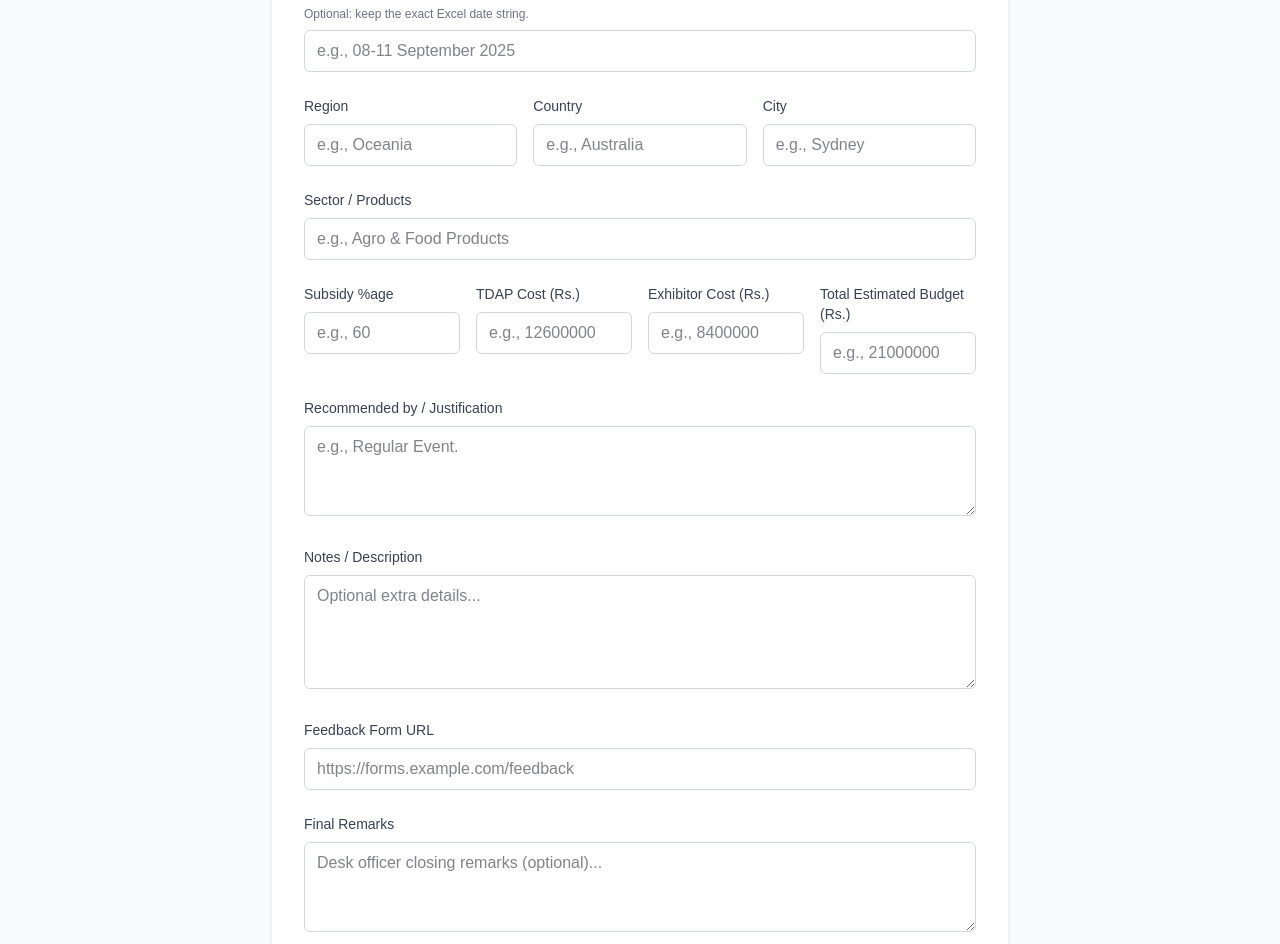
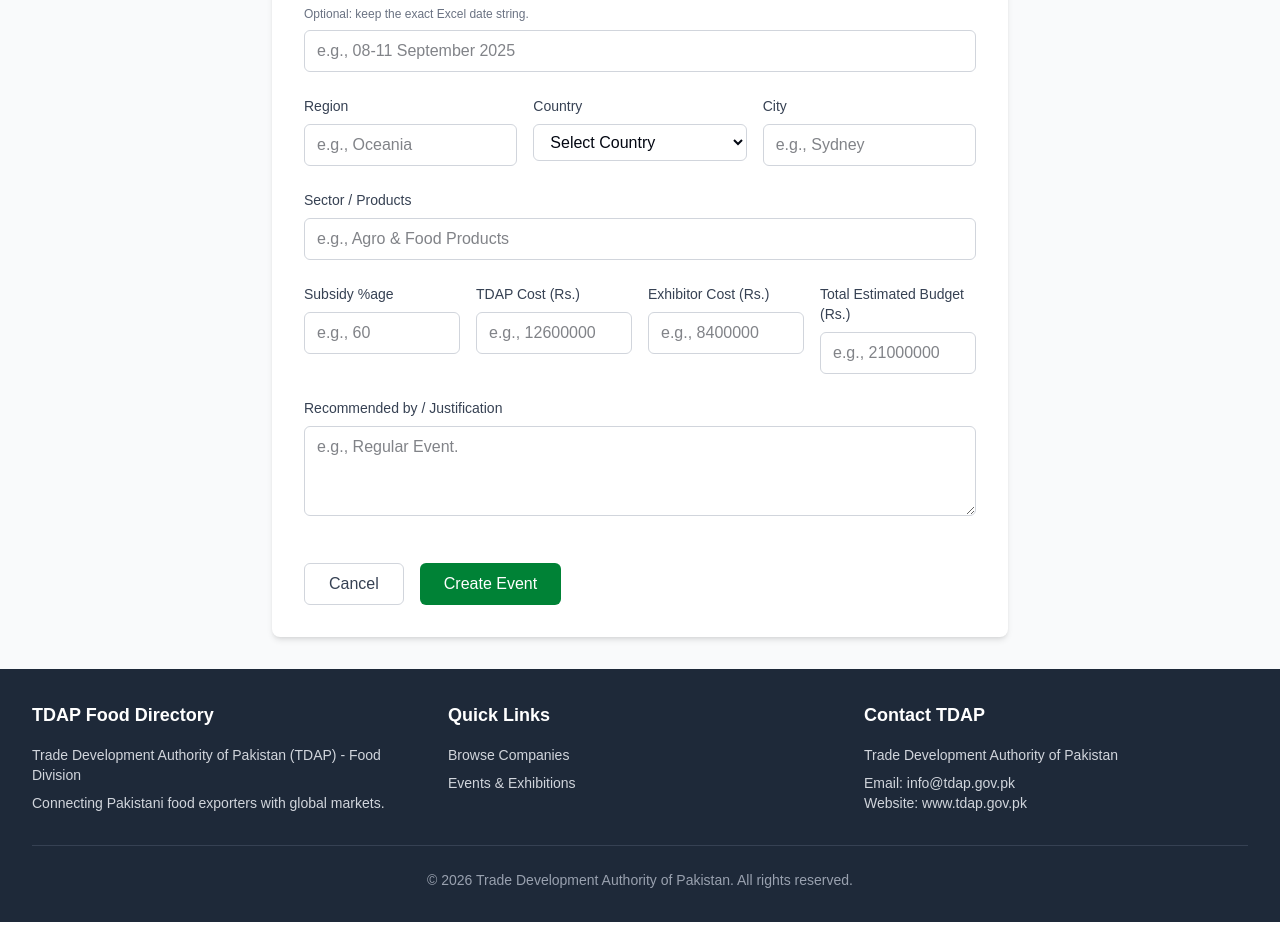
Before and after one commit to ahsan-qwerty/food-directory, a Next.js app: page /events/create in a window 1280 px wide. Shown: the part 528-1472 px from the top of the page. After the commit the page ends 1450 px from the top, so only its background shows below. Built offline with nearby package versions, Linux system fonts and the light colour scheme.

Commit message:
added create event

```diff
--- a/src/app/events/[id]/edit/page.js
+++ b/src/app/events/[id]/edit/page.js
@@ -2,6 +2,23 @@
 
 import { useState, useEffect } from 'react';
 import { useRouter, useParams } from 'next/navigation';
+
+const COUNTRY_OPTIONS = [
+    'Australia',
+    'China',
+    'Japan',
+    'Lebanon',
+    'Malaysia',
+    'Morocco',
+    'Philippines',
+    'Qatar',
+    'Saudi Arabia',
+    'South Africa',
+    'Sri Lanka',
+    'United Arab Emirates',
+    'United Kingdom',
+    'United States',
+];
 
 export default function EditEventPage() {
     const router = useRouter();
@@ -32,6 +49,10 @@
         feedbackFormUrl: '',
         finalRemarks: '',
     });
+
+    const countryOptions = Array.from(
+        new Set([...(formData.country ? [formData.country] : []), ...COUNTRY_OPTIONS].filter(Boolean))
+    );
 
     useEffect(() => {
         async function fetchEvent() {
@@ -274,14 +295,17 @@
                                 <label className="block text-sm font-medium text-gray-700 mb-2">
                                     Country
                                 </label>
-                                <input
-                                    type="text"
+                                <select
                                     name="country"
                                     value={formData.country}
                                     onChange={handleChange}
                                     className="w-full px-3 py-2 text-gray-950 border border-gray-300 rounded-md focus:outline-none focus:ring-2 focus:ring-green-500"
-                                    placeholder="e.g., Australia"
-                                />
+                                >
+                                    <option value="">Select Country</option>
+                                    {countryOptions.map((c) => (
+                                        <option key={c} value={c}>{c}</option>
+                                    ))}
+                                </select>
                             </div>
                             <div>
                                 <label className="block text-sm font-medium text-gray-700 mb-2">
--- a/src/app/events/create/page.js
+++ b/src/app/events/create/page.js
@@ -2,6 +2,23 @@
 
 import { useState } from 'react';
 import { useRouter } from 'next/navigation';
+
+const COUNTRY_OPTIONS = [
+    'Australia',
+    'China',
+    'Japan',
+    'Lebanon',
+    'Malaysia',
+    'Morocco',
+    'Philippines',
+    'Qatar',
+    'Saudi Arabia',
+    'South Africa',
+    'Sri Lanka',
+    'United Arab Emirates',
+    'United Kingdom',
+    'United States',
+];
 
 export default function CreateEventPage() {
     const router = useRouter();
@@ -24,8 +41,6 @@
         exhibitorCost: '',
         totalEstimatedBudget: '',
         recommendedByJustification: '',
-        description: '',
-        feedbackFormUrl: '',
         finalRemarks: '',
     });
 
@@ -61,8 +76,6 @@
                 exhibitorCost: formData.exhibitorCost || null,
                 totalEstimatedBudget: formData.totalEstimatedBudget || null,
                 recommendedByJustification: formData.recommendedByJustification || null,
-                description: formData.description || null,
-                feedbackFormUrl: formData.feedbackFormUrl || null,
                 finalRemarks: formData.finalRemarks || null,
             };
 
@@ -207,14 +220,17 @@
                                 <label className="block text-sm font-medium text-gray-700 mb-2">
                                     Country
                                 </label>
-                                <input
-                                    type="text"
+                                <select
                                     name="country"
                                     value={formData.country}
                                     onChange={handleChange}
                                     className="w-full px-3 py-2 text-gray-950 border border-gray-300 rounded-md focus:outline-none focus:ring-2 focus:ring-green-500"
-                                    placeholder="e.g., Australia"
-                                />
+                                >
+                                    <option value="">Select Country</option>
+                                    {COUNTRY_OPTIONS.map((c) => (
+                                        <option key={c} value={c}>{c}</option>
+                                    ))}
+                                </select>
                             </div>
                             <div>
                                 <label className="block text-sm font-medium text-gray-700 mb-2">
@@ -322,48 +338,6 @@
                             />
                         </div>
 
-                        <div>
-                            <label className="block text-sm font-medium text-gray-700 mb-2">
-                                Notes / Description
-                            </label>
-                            <textarea
-                                name="description"
-                                value={formData.description}
-                                onChange={handleChange}
-                                rows={4}
-                                className="w-full px-3 py-2 text-gray-950 border border-gray-300 rounded-md focus:outline-none focus:ring-2 focus:ring-green-500"
-                                placeholder="Optional extra details..."
-                            />
-                        </div>
-
-                        <div>
-                            <label className="block text-sm font-medium text-gray-700 mb-2">
-                                Feedback Form URL
-                            </label>
-                            <input
-                                type="url"
-                                name="feedbackFormUrl"
-                                value={formData.feedbackFormUrl}
-                                onChange={handleChange}
-                                className="w-full px-3 py-2 text-gray-950 border border-gray-300 rounded-md focus:outline-none focus:ring-2 focus:ring-green-500"
-                                placeholder="https://forms.example.com/feedback"
-                            />
-                        </div>
-
-                        <div>
-                            <label className="block text-sm font-medium text-gray-700 mb-2">
-                                Final Remarks
-                            </label>
-                            <textarea
-                                name="finalRemarks"
-                                value={formData.finalRemarks}
-                                onChange={handleChange}
-                                rows={3}
-                                className="w-full px-3 py-2 text-gray-950 border border-gray-300 rounded-md focus:outline-none focus:ring-2 focus:ring-green-500"
-                                placeholder="Desk officer closing remarks (optional)..."
-                            />
-                        </div>
-
                         <div className="flex gap-4 pt-4">
                             <button
                                 type="button"
```
